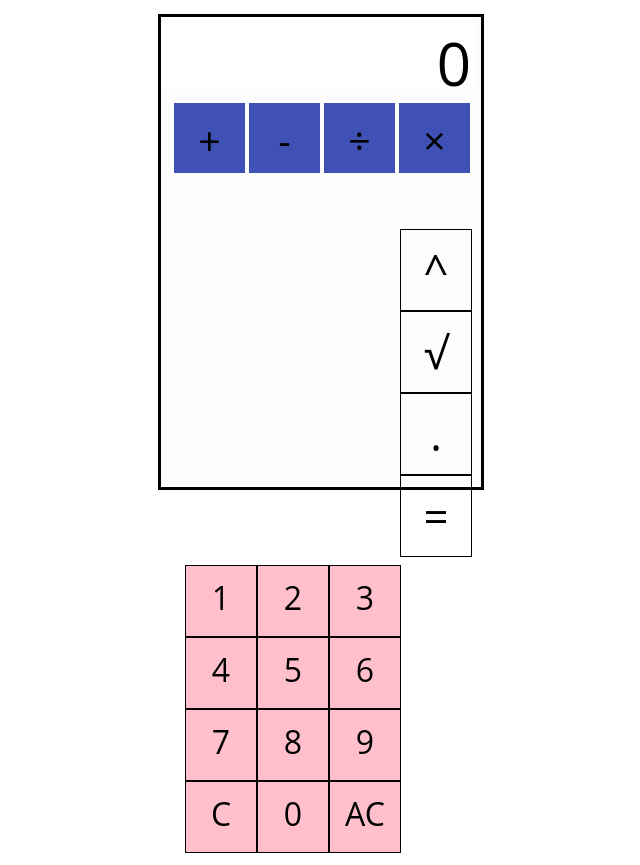
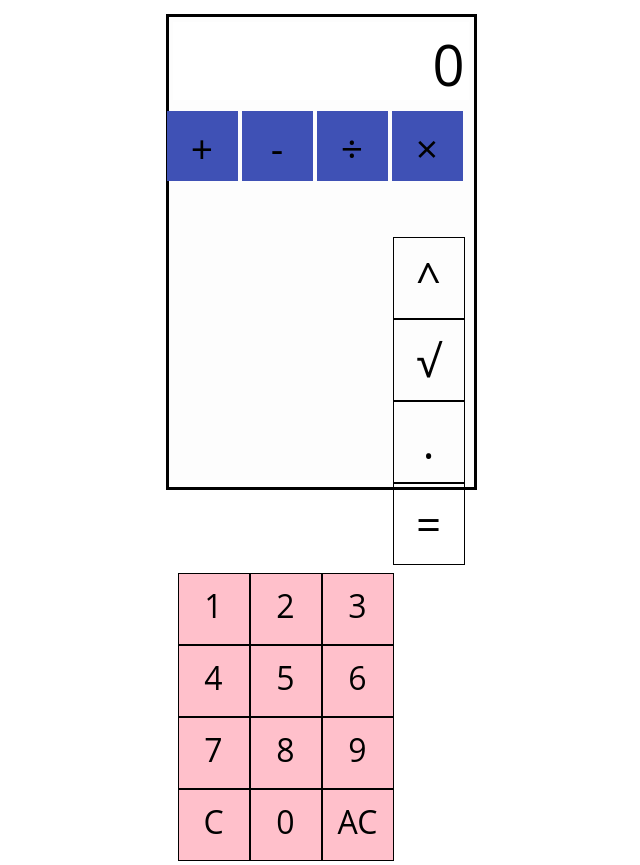
Before and after one commit to benjaminpettus/calc2, a website: page public/index.html in a window 1280 px wide. Shown: the whole page, without its empty margins (319-959 px from the left). Drawn offline with nearby package versions, Linux system fonts and the light colour scheme.

Commit message:
calc functions but still misaligned

```diff
--- a/public/index.html
+++ b/public/index.html
@@ -36,6 +36,6 @@
                 <a id="clearall">AC</a>
             </div>
         </div>
-        <script src="/script.js"></script>
+        <script src="script.js"></script>
     </body>
 </html>
--- a/public/styles.css
+++ b/public/styles.css
@@ -1,15 +1,19 @@
+* {
+  font-family:'Open Sans', Arial, Helvetica, sans-serif;
+}
+
+
 body, div, a {
     padding:4px;
     margin:0;
-    font-family:'Open Sans', Arial, Helvetica, sans-serif;
+}
 
-}
 
 #calculator {
   display: flex;
   flex-direction: column;
 	background-color: #fdfdfd;
-	width: 310px;
+	width: 295px;
 	height: 460px;
 	border: 3px black solid;
 	margin: 10px auto;
@@ -60,12 +64,12 @@ display: inline-flex;
 
 #total {
     height: 70px;
-    width: 300px;
+    width: 288px;
     background-color:white;
     margin-bottom: 5px;
     text-align: right;
-    font-size: 60px;
-    padding: 0px 5px;
+    font-size: 56px;
+
 }
 
 #side {
```
